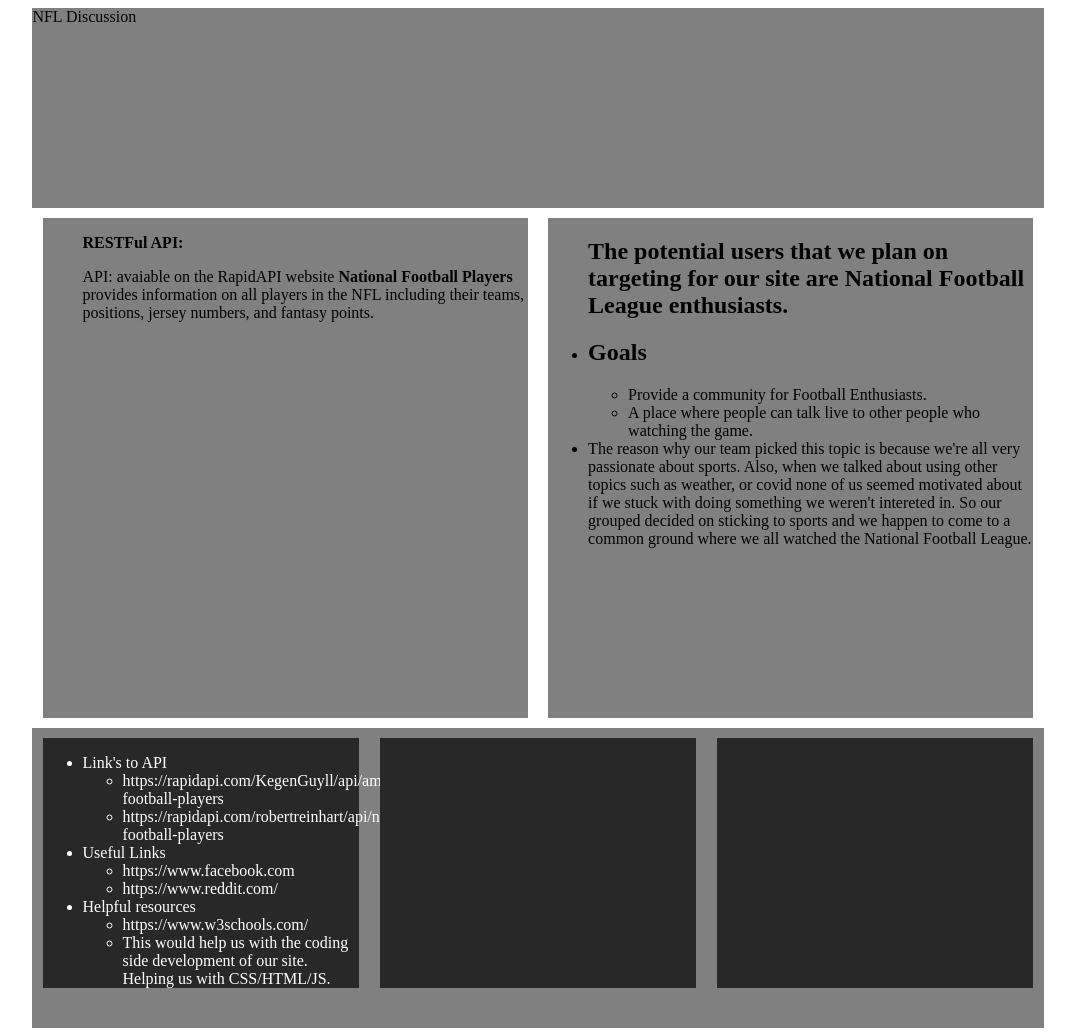
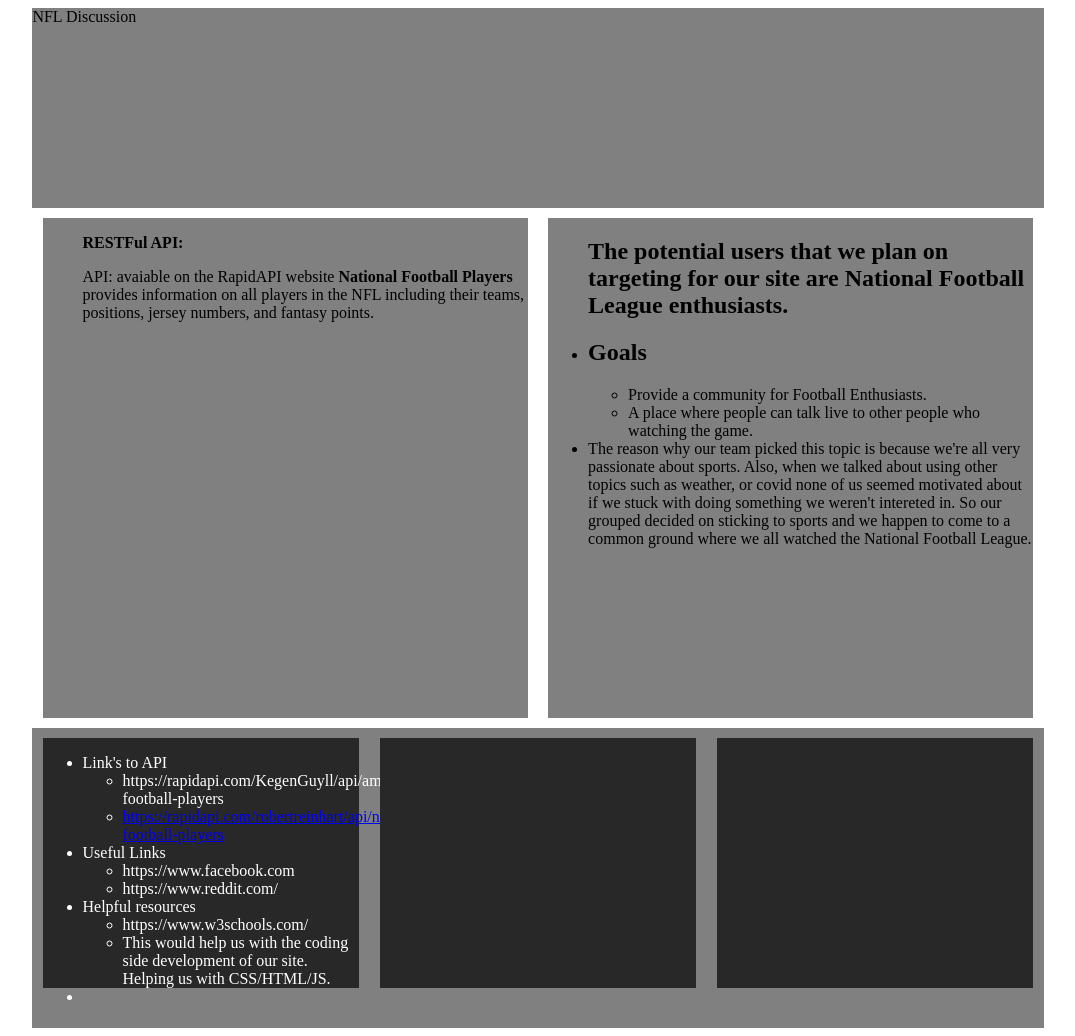
Before and after one commit to UIC-CS484/assignment-1---team-project-proposal-group-14, a plain HTML site: page index.html in a window 1280 px wide. Shown: the whole page, without its empty margins (102-1177 px from the left). Drawn offline with Linux system fonts and the light colour scheme.

Commit message:
link update

```diff
--- a/index.html
+++ b/index.html
@@ -45,7 +45,7 @@
                         <li>Link's to API
                             <ul>
                                 <li>https://rapidapi.com/KegenGuyll/api/american-football-players</li>
-                                <li>https://rapidapi.com/robertreinhart/api/national-football-players</li>
+                                <li><a href="https://rapidapi.com/robertreinhart/api/national-football-players">https://rapidapi.com/robertreinhart/api/national-football-players</a></li>
                             </ul>
                         </li>
 
@@ -64,6 +64,9 @@
                             </ul>
 
                         </li>
+                        <li>
+
+                        </li>
                     </ul>
                 </div>
 
```
